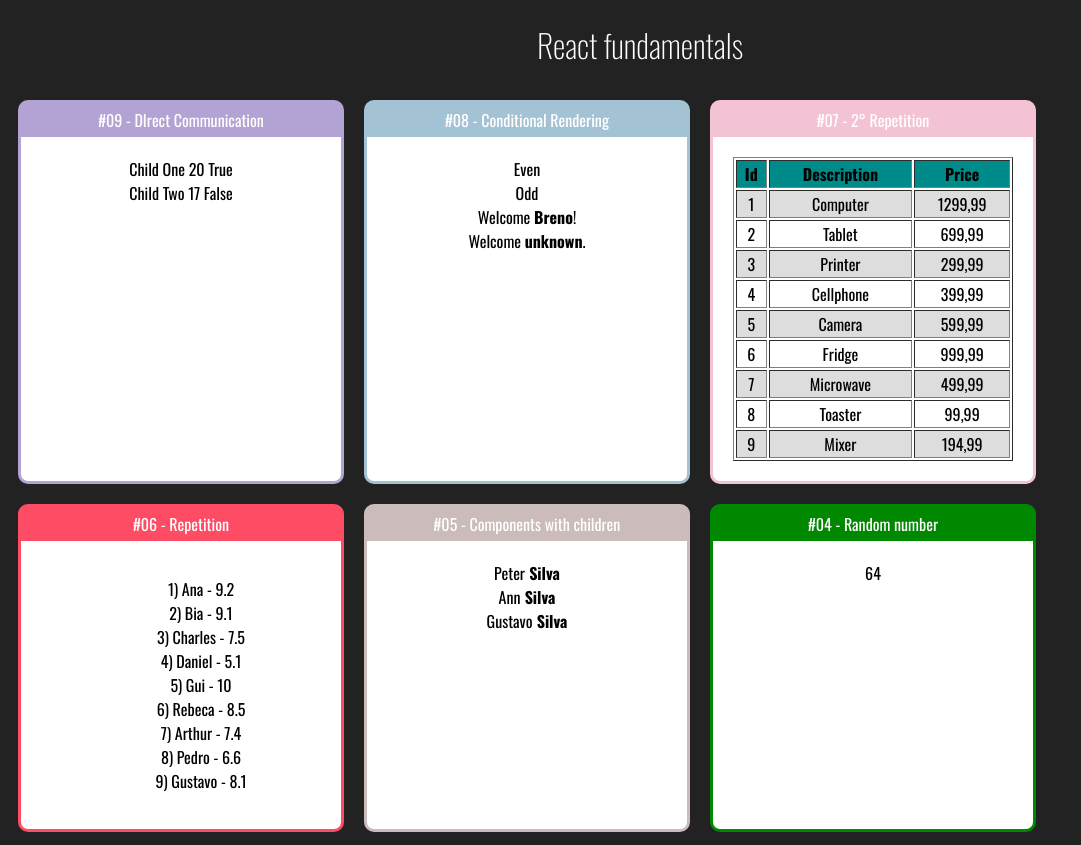
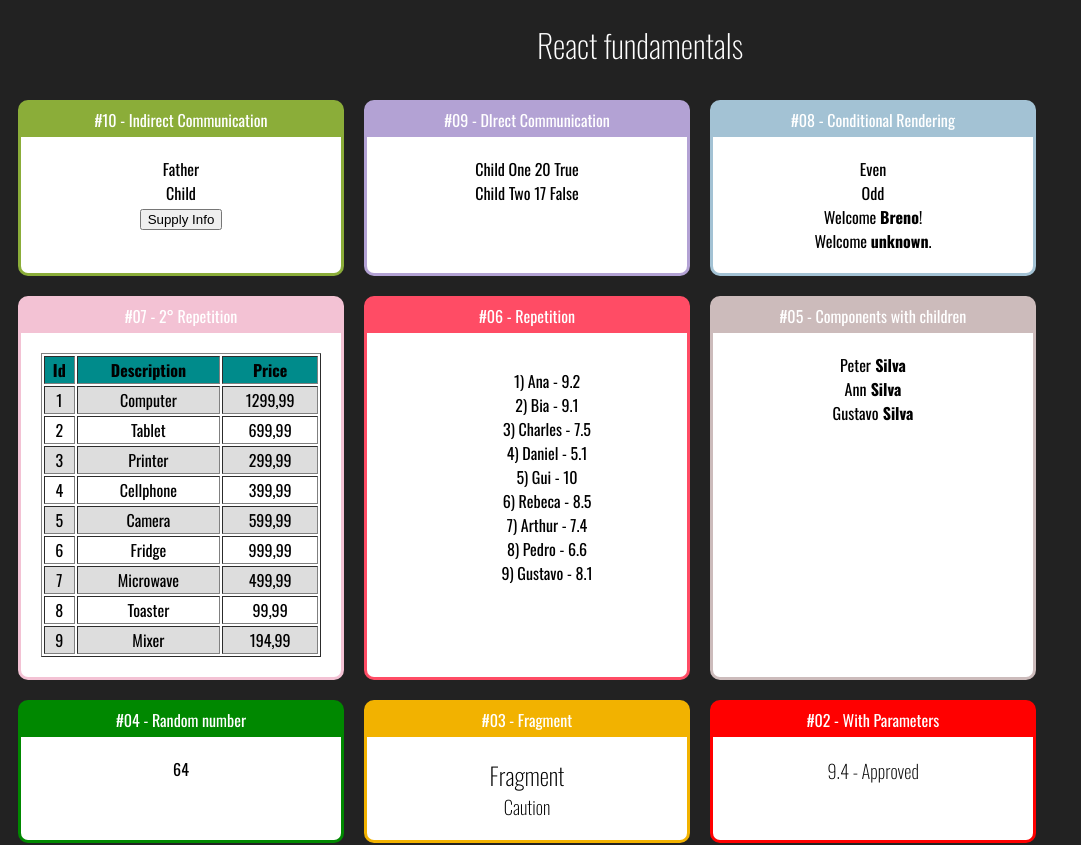
Before and after one commit to Breno-do-val/react-fundamentals, a React (Create React App) app: page / in a window 1280 px wide. Shown: the top 845 px of the page, without its empty margins (0-1081 px from the left). Built offline with nearby package versions, Linux system fonts and the light colour scheme.

Commit message:
feat(Indirect): add component for sending communication indirectly

```diff
--- a/src/App.jsx
+++ b/src/App.jsx
@@ -14,12 +14,17 @@ import ListProducts from './components/repetition/ListProducts';
 import EvenOrOdd from './components/conditional/EvenOrOdd';
 import UserInfo from './components/conditional/UserInfo';
 import DirectFather from './components/communication/DirectFather';
+import IndirectFather from './components/communication/IndirectFather';
 
 export default () => (
     <div id="app" className="App">
         <h1>React fundamentals</h1>
 
         <div className="Cards">
+
+            <Card title="#10 - Indirect Communication" color="#8BAD39">
+                <IndirectFather />
+            </Card>
 
             <Card title="#09 - DIrect Communication" color="#B3A2D4">
                 <DirectFather />
--- /dev/null
+++ b/src/components/communication/IndirectChildren.jsx
@@ -0,0 +1,12 @@
+import React from 'react';
+
+export default props => {
+    return (
+        <div>
+            <div>
+                Child
+            </div>
+            <button onClick={e => props.handleClick('Breno', 34, true)}>Supply Info</button>
+        </div>
+    )
+}
--- /dev/null
+++ b/src/components/communication/IndirectFather.jsx
@@ -0,0 +1,19 @@
+import React from 'react';
+import IndirectChildren from './IndirectChildren';
+
+export default props => {
+
+    // name age nerd
+    function supplyInfo(name, age, nerd) {
+        console.log(name, age, nerd);
+    }
+
+    return (
+        <div>
+            <div>
+                Father
+            </div>
+            <IndirectChildren handleClick={supplyInfo}></IndirectChildren>
+        </div>
+    )
+}
```
